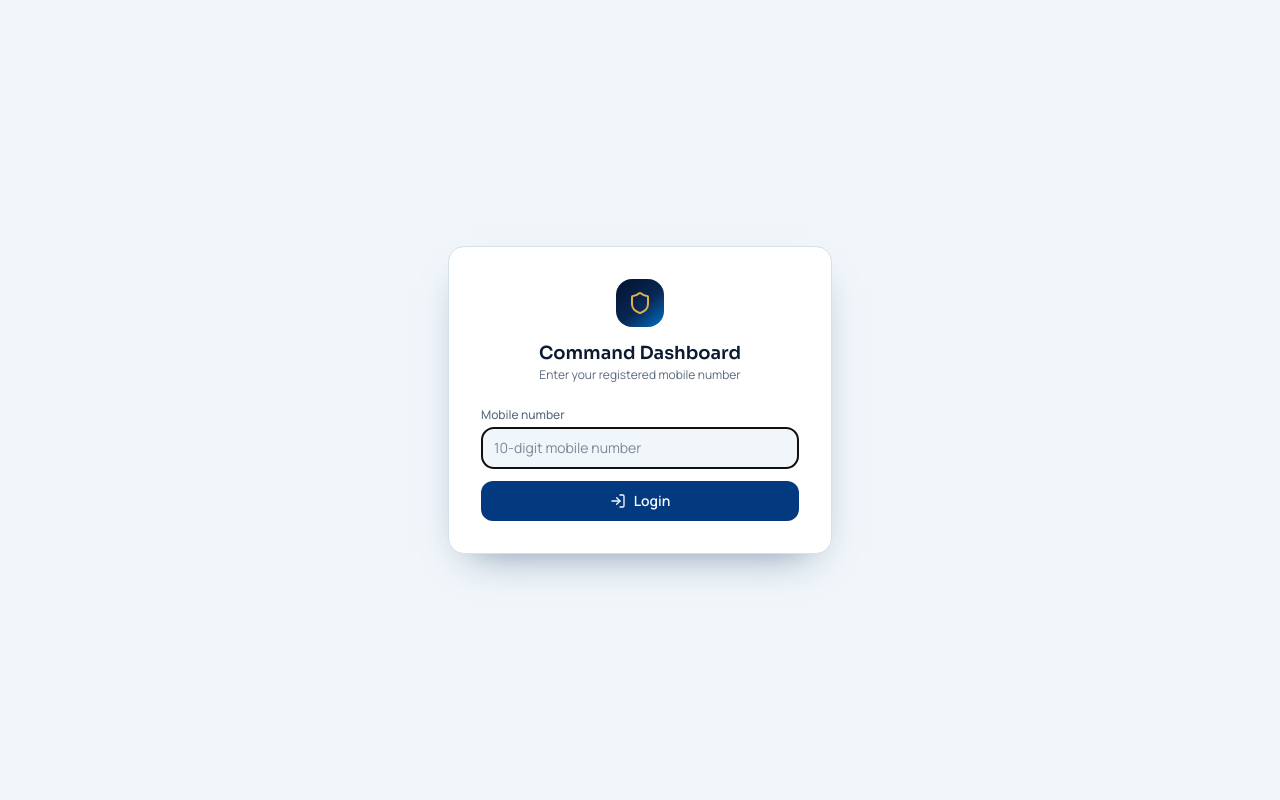
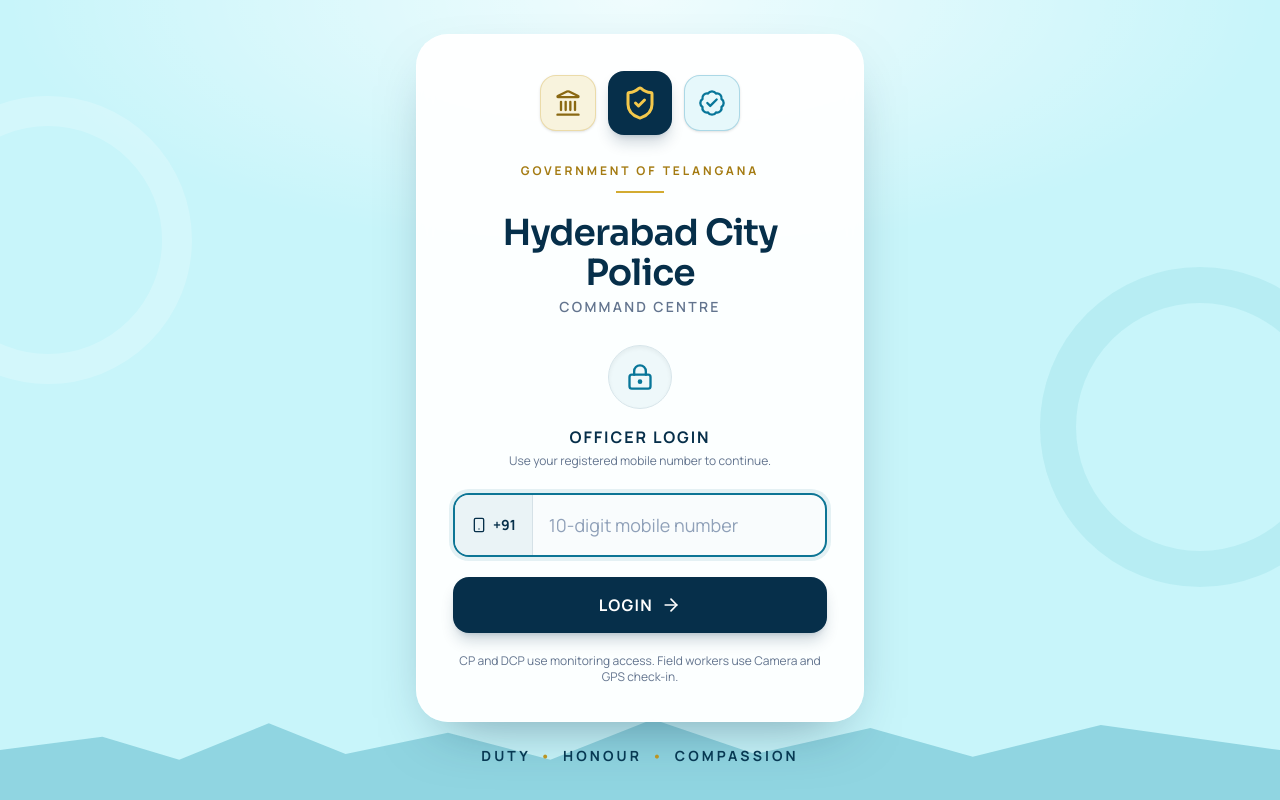
Before and after one commit to poshettyvarun-gif/location-tracker, a React (Vite) app: page /login in a window 1280 px wide. Built offline with nearby package versions, Linux system fonts and the light colour scheme.

Commit message:
Redesign officer login screen

```diff
--- a/src/auth/LoginPage.tsx
+++ b/src/auth/LoginPage.tsx
@@ -1,6 +1,6 @@
 import { useState, type FormEvent } from "react";
 import { useNavigate } from "react-router-dom";
-import { Shield, LogIn } from "lucide-react";
+import { ArrowRight, BadgeCheck, Landmark, LockKeyhole, ShieldCheck, Smartphone } from "lucide-react";
 import { useAuth } from "./AuthContext";
 
 export default function LoginPage() {
@@ -18,56 +18,61 @@
       const user = await login(phone.replace(/\D/g, ""));
       navigate(user.role === "employee" ? "/employee" : "/admin", { replace: true });
     } catch (err) {
-      setError(err instanceof Error ? err.message : "Login failed");
+      setError(err instanceof Error ? err.message : "Login could not be completed");
     } finally {
       setBusy(false);
     }
   }
 
   return (
-    <div className="flex min-h-screen items-center justify-center bg-background px-4">
-      <form
-        onSubmit={onSubmit}
-        className="w-full max-w-sm rounded-2xl border border-border bg-card p-8 shadow-soft"
-      >
-        <div className="mb-6 flex flex-col items-center text-center">
-          <div className="mb-3 flex h-12 w-12 items-center justify-center rounded-2xl surface-navy">
-            <Shield className="h-6 w-6 text-gold" />
+    <main className="relative flex min-h-screen items-center justify-center overflow-hidden bg-[#c8f5fa] px-4 py-8 text-[#082c45] sm:px-6">
+      <div aria-hidden className="absolute inset-x-0 top-0 h-64 bg-[radial-gradient(ellipse_at_top,_rgba(255,255,255,.72),_transparent_70%)]" />
+      <div aria-hidden className="absolute -left-24 top-24 h-72 w-72 rounded-full border-[30px] border-white/20" />
+      <div aria-hidden className="absolute -right-20 top-1/3 h-80 w-80 rounded-full border-[36px] border-[#76cbd8]/20" />
+
+      <section className="relative z-10 w-full max-w-md">
+        <div className="rounded-[2rem] border border-white/80 bg-white/95 p-6 shadow-[0_24px_60px_-28px_rgba(8,44,69,.5)] backdrop-blur sm:p-9">
+          <div className="flex items-center justify-center gap-3" aria-label="Police command identity">
+            <div className="flex h-14 w-14 items-center justify-center rounded-2xl border border-[#d7b65a]/40 bg-[#f8f3dd] text-[#8a6812] shadow-sm"><Landmark className="h-7 w-7" /></div>
+            <div className="flex h-16 w-16 items-center justify-center rounded-2xl bg-[#062f4a] text-[#f4c84b] shadow-lg shadow-[#062f4a]/20"><ShieldCheck className="h-9 w-9" /></div>
+            <div className="flex h-14 w-14 items-center justify-center rounded-2xl border border-[#238fb2]/30 bg-[#e6f8fb] text-[#087699] shadow-sm"><BadgeCheck className="h-7 w-7" /></div>
           </div>
-          <h1 className="font-display text-lg font-semibold text-card-foreground">
-            Command Dashboard
-          </h1>
-          <p className="text-xs text-muted-foreground">Enter your registered mobile number</p>
+
+          <header className="mt-7 text-center">
+            <p className="text-xs font-bold tracking-[0.24em] text-[#a47b12]">GOVERNMENT OF TELANGANA</p>
+            <div className="mx-auto mt-3 h-0.5 w-12 bg-[#d3ab31]" />
+            <h1 className="mt-5 font-display text-3xl font-semibold tracking-tight text-[#062f4a] sm:text-4xl">Hyderabad City Police</h1>
+            <p className="mt-1 text-sm font-semibold tracking-[0.16em] text-slate-500">COMMAND CENTRE</p>
+          </header>
+
+          <div className="mx-auto mt-7 flex h-16 w-16 items-center justify-center rounded-full border border-[#d7e5ea] bg-[#eef8fa] text-[#087699] shadow-inner"><LockKeyhole className="h-7 w-7" /></div>
+          <div className="mt-4 text-center">
+            <h2 className="text-base font-bold tracking-[0.12em] text-[#062f4a]">OFFICER LOGIN</h2>
+            <p className="mt-1 text-xs text-slate-500">Use your registered mobile number to continue.</p>
+          </div>
+
+          <form onSubmit={onSubmit} className="mt-6">
+            <label className="block">
+              <span className="sr-only">Mobile number</span>
+              <div className="flex overflow-hidden rounded-2xl border-2 border-[#d5e1e7] bg-[#f9fcfd] transition focus-within:border-[#0d7595] focus-within:ring-4 focus-within:ring-[#0d7595]/10">
+                <span className="flex items-center gap-1.5 border-r border-[#d5e1e7] bg-[#eaf3f6] px-4 text-sm font-bold text-[#062f4a]"><Smartphone className="h-4 w-4" />+91</span>
+                <input autoFocus inputMode="numeric" maxLength={10} value={phone} onChange={(e) => setPhone(e.target.value.replace(/\D/g, ""))} className="min-w-0 flex-1 bg-transparent px-4 py-4 text-lg font-semibold tracking-[0.08em] text-[#062f4a] outline-none placeholder:font-normal placeholder:tracking-normal placeholder:text-slate-400" placeholder="10-digit mobile number" aria-label="Mobile number" />
+              </div>
+            </label>
+
+            {error && <p className="mt-3 rounded-xl border border-destructive/25 bg-destructive/10 px-3 py-2 text-center text-xs font-medium text-destructive">{error}</p>}
+
+            <button type="submit" disabled={busy} className="mt-5 flex w-full items-center justify-center gap-2 rounded-2xl bg-[#062f4a] px-4 py-4 text-base font-bold tracking-[0.08em] text-white shadow-lg shadow-[#062f4a]/20 transition hover:bg-[#0b4569] focus:outline-none focus:ring-4 focus:ring-[#0d7595]/25 disabled:cursor-not-allowed disabled:opacity-60">
+              {busy ? "OPENING ACCESS…" : "LOGIN"}<ArrowRight className="h-5 w-5" />
+            </button>
+          </form>
+
+          <p className="mt-5 text-center text-xs text-slate-500">CP and DCP use monitoring access. Field workers use Camera and GPS check-in.</p>
         </div>
+        <p className="mt-6 text-center text-sm font-bold tracking-[0.22em] text-[#083a54]">DUTY <span className="mx-1 text-[#c59a22]">•</span> HONOUR <span className="mx-1 text-[#c59a22]">•</span> COMPASSION</p>
+      </section>
 
-        <label className="mb-3 block">
-          <span className="mb-1 block text-xs font-medium text-muted-foreground">Mobile number</span>
-          <input
-            autoFocus
-            inputMode="numeric"
-            maxLength={10}
-            value={phone}
-            onChange={(e) => setPhone(e.target.value.replace(/\D/g, ""))}
-            className="w-full rounded-xl border border-input bg-background px-3 py-2.5 text-sm text-foreground"
-            placeholder="10-digit mobile number"
-          />
-        </label>
-
-        {error && (
-          <p className="mb-4 rounded-xl border border-destructive/30 bg-destructive/10 px-3 py-2 text-xs text-destructive">
-            {error}
-          </p>
-        )}
-
-        <button
-          type="submit"
-          disabled={busy}
-          className="flex w-full items-center justify-center gap-2 rounded-xl bg-primary px-4 py-2.5 text-sm font-semibold text-primary-foreground disabled:opacity-50"
-        >
-          <LogIn className="h-4 w-4" />
-          {busy ? "Opening…" : "Login"}
-        </button>
-      </form>
-    </div>
+      <div aria-hidden className="absolute inset-x-0 bottom-0 h-24 bg-[#4caec1]/45 [clip-path:polygon(0_48%,8%_34%,14%_58%,21%_20%,27%_52%,35%_30%,43%_58%,51%_16%,59%_52%,68%_25%,76%_55%,86%_22%,100%_48%,100%_100%,0_100%)]" />
+    </main>
   );
 }
```
